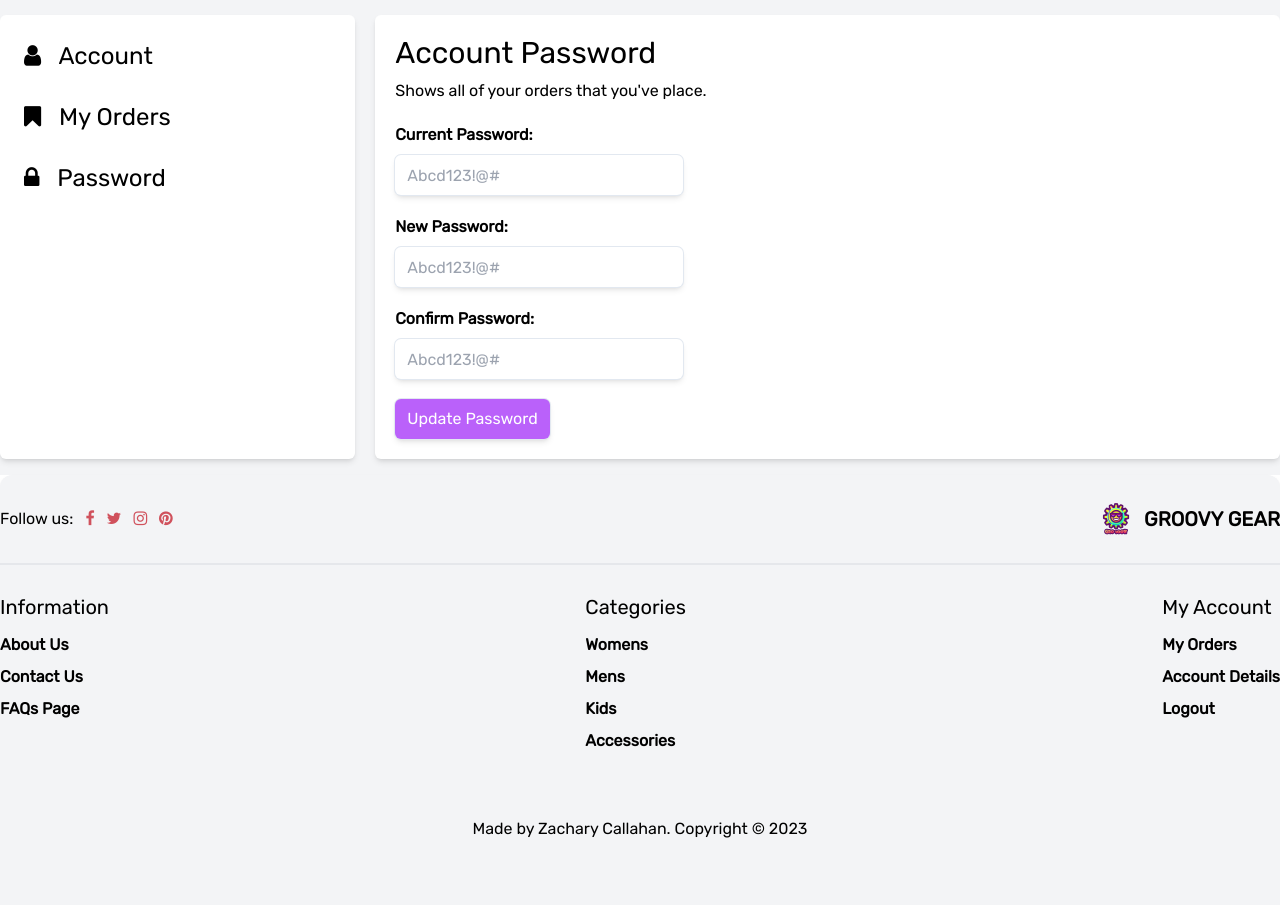
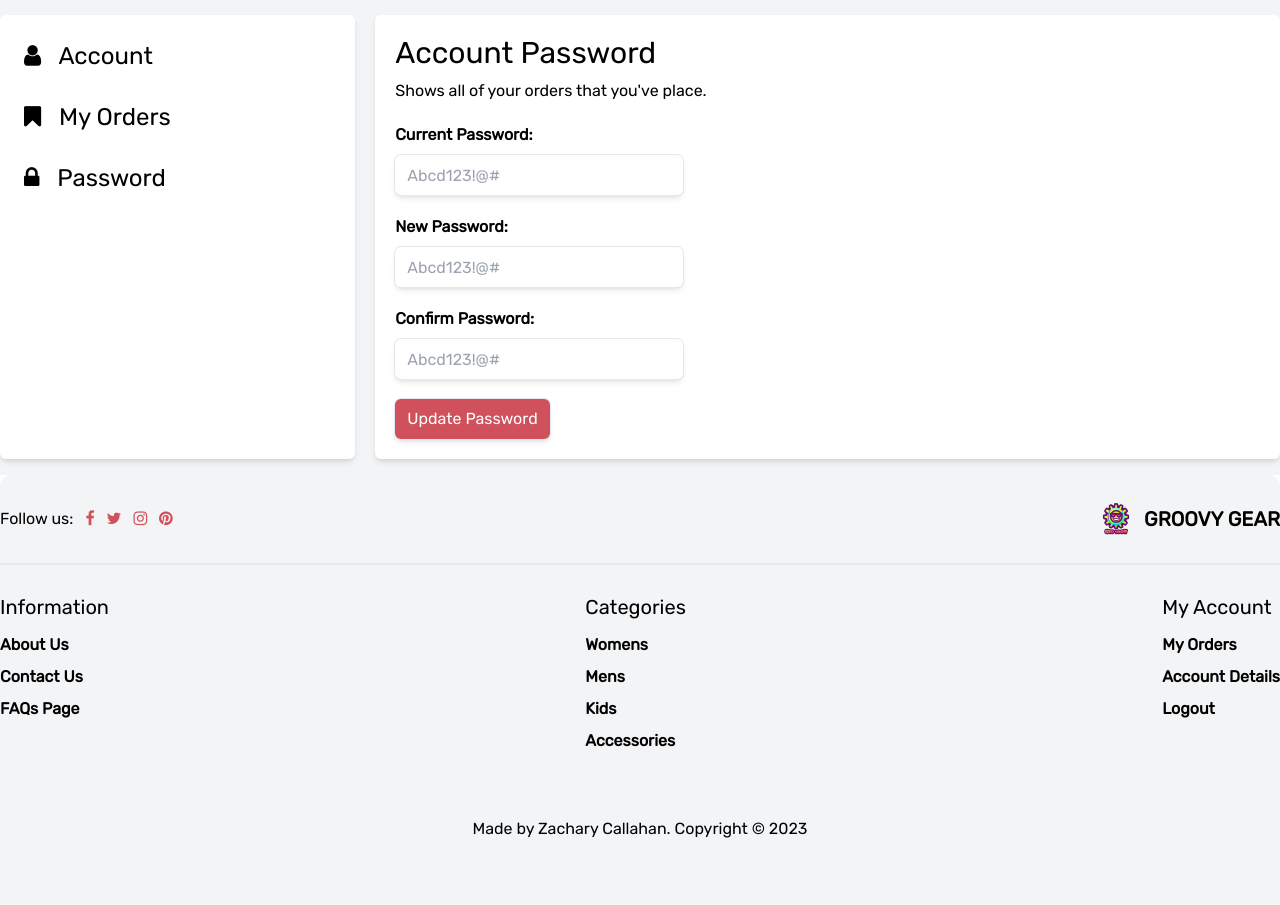
Before and after one commit to ZacharyCallahan/EcommerceWebsite, a Flask app: template app/templates/account-password.html in a window 1280 px wide. Shown: the part 147-1052 px from the top of the page. Run offline with Flask 2, Linux system fonts and the light colour scheme; the template is opened without the code that fills it, so the values that code supplies are empty.

Commit message:
Changed groovy purple to groovy red

```diff
--- a/app/static/css/output.css
+++ b/app/static/css/output.css
@@ -1259,6 +1259,11 @@ video {
   --tw-ring-color: rgb(186 97 250 / var(--tw-ring-opacity));
 }
 
+.focus\:ring-groovy-red:focus {
+  --tw-ring-opacity: 1;
+  --tw-ring-color: rgb(208 81 92 / var(--tw-ring-opacity));
+}
+
 .group:hover .group-hover\:opacity-75 {
   opacity: 0.75;
 }
--- a/app/templates/account-orders.html
+++ b/app/templates/account-orders.html
@@ -10,7 +10,7 @@
         <tr class="">
             <th class=" py-4">Order Number</th>
             <th class=" py-4">Total</th>
-            <th class=" py-4">Date Ordepurple</th>
+            <th class=" py-4">Date Ordered</th>
             <th class=" py-4">Actions</th>
         </tr>
     </thead>
@@ -21,9 +21,9 @@
             <td class=" py-4">${{order.total_price}}</td>
             <td class=" py-4">{{order.created_at}}</td>
             <td class=" py-4">
-                <a href="/order/{{order.id}}" class="text-groovy-purple">View Order</a>
+                <a href="/order/{{order.id}}" class="text-groovy-red">View Order</a>
                 |
-                <a href="/reorder/{{order.id}}" class="text-groovy-purple">Order Again</a>
+                <a href="/reorder/{{order.id}}" class="text-groovy-red">Order Again</a>
             </td>
         </tr>
         {% endfor %}
--- a/app/templates/account-password.html
+++ b/app/templates/account-password.html
@@ -8,23 +8,23 @@
     <div class="flex flex-col mb-5">
         <label for="current_password" class="font-bold">Current Password:</label>
         <input type="password" name="current_password" id="conficurrent_passwordrm_password" placeholder="Abcd123!@#"
-            class="w-1/3 mt-2 text-slate-900 bg-white rounded-md px-3 h-10 shadow-md focus:outline-none focus:ring-2 focus:ring-groovy-purple ring-1 ring-slate-200"
+            class="w-1/3 mt-2 text-slate-900 bg-white rounded-md px-3 h-10 shadow-md focus:outline-none focus:ring-2 focus:ring-groovy-red ring-1 ring-slate-200"
             required>
     </div>
     <div class="flex flex-col mb-5">
         <label for="new_password" class="font-bold">New Password:</label>
         <input type="password" name="new_password" id="new_password" placeholder="Abcd123!@#"
-            class="w-1/3 mt-2 text-slate-900 bg-white rounded-md px-3 h-10 shadow-md focus:outline-none focus:ring-2 focus:ring-groovy-purple ring-1 ring-slate-200"
+            class="w-1/3 mt-2 text-slate-900 bg-white rounded-md px-3 h-10 shadow-md focus:outline-none focus:ring-2 focus:ring-groovy-red ring-1 ring-slate-200"
             required>
     </div>
     <div class="flex flex-col mb-5">
         <label for="confirm_password" class="font-bold">Confirm Password:</label>
         <input type="password" name="confirm_password" id="confirm_password" placeholder="Abcd123!@#"
-            class="w-1/3 mt-2 text-slate-900 bg-white rounded-md px-3 h-10 shadow-md focus:outline-none focus:ring-2 focus:ring-groovy-purple ring-1 ring-slate-200"
+            class="w-1/3 mt-2 text-slate-900 bg-white rounded-md px-3 h-10 shadow-md focus:outline-none focus:ring-2 focus:ring-groovy-red ring-1 ring-slate-200"
             required>
     </div>
     <button type="submit"
-        class="bg-groovy-purple text-white rounded-md px-3 py-2 shadow-md hover:bg-groovy-purple-dark focus:outline-none focus:ring-2 focus:ring-groovy-purple ring-1 ring-slate-200">Update
+        class="bg-groovy-red text-white rounded-md px-3 py-2 shadow-md hover:bg-groovy-red-dark focus:outline-none focus:ring-2 focus:ring-groovy-red ring-1 ring-slate-200">Update
         Password</button>
 </form>
 
```
Also changed, not shown: app/templates/account-details.html (+10 -10 lines).
